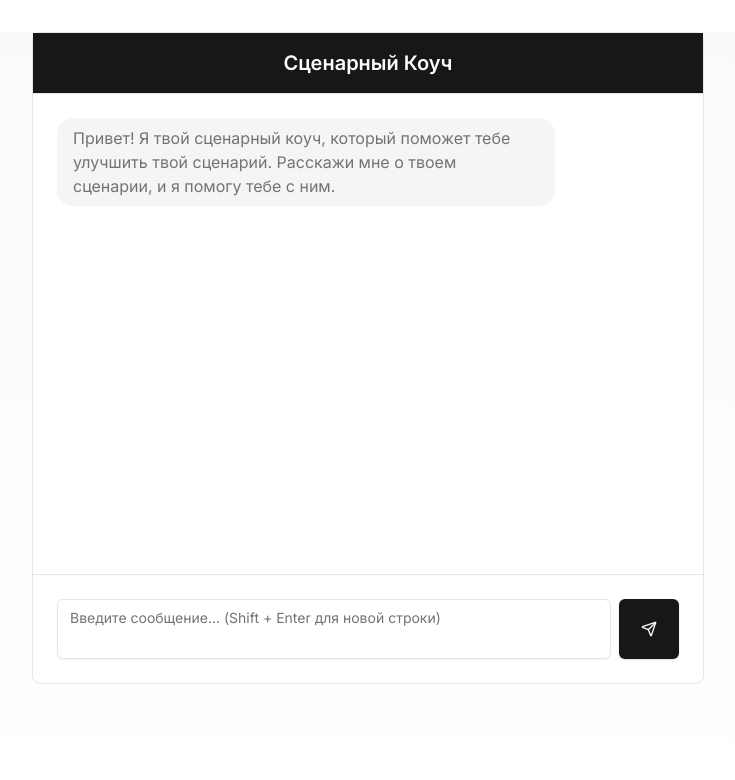
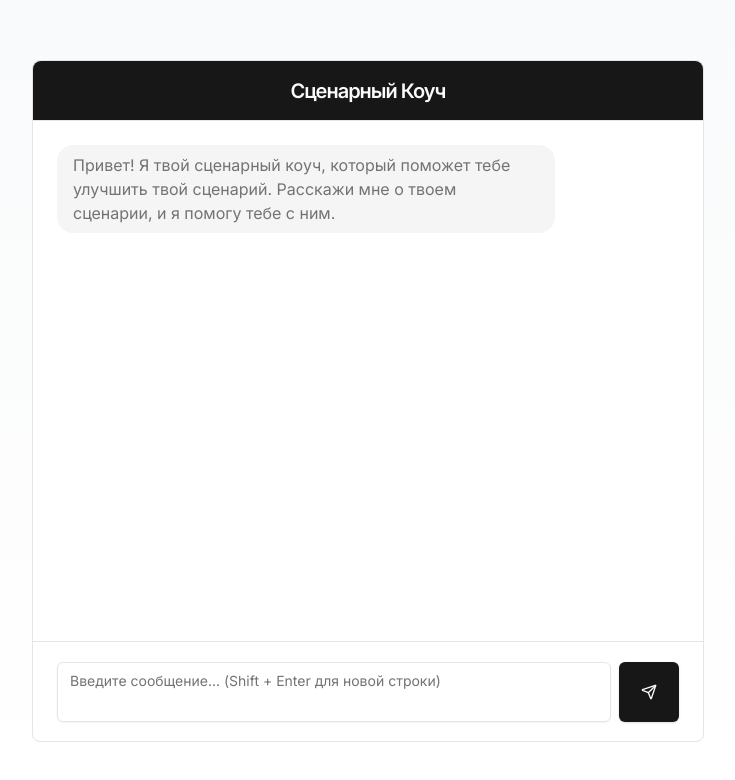
Before and after one commit to Lobovoestecklo/yasno-next, a Next.js app: page / in a window 1280 px wide. Shown: the top 780 px of the page, without its empty margins (272-1007 px from the left). Built offline with nearby package versions, Linux system fonts and the light colour scheme.

Commit message:
adjusted positioning

```diff
--- a/src/app/page.tsx
+++ b/src/app/page.tsx
@@ -28,15 +28,15 @@ export default function Home() {
   }
 
   return (
-    <div className="min-h-screen bg-gradient-to-b from-gray-50 to-white dark:from-gray-900 dark:to-gray-800">
-      <Card className="max-w-2xl mx-auto min-h-screen shadow-none border-0 rounded-none md:min-h-0 md:my-8 md:rounded-lg md:border">
-        <CardHeader className="border-b bg-primary px-6 py-4">
-          <h1 className="text-xl font-semibold text-primary-foreground text-center">
+    <div className="min-h-screen bg-gradient-to-b from-gray-50 to-white dark:from-gray-900 dark:to-gray-800 md:py-[60px]">
+      <Card className="max-w-2xl mx-auto min-h-screen shadow-none border-0 rounded-none md:min-h-0 md:rounded-lg md:border">
+        <CardHeader className="border-b bg-primary px-6 py-4 h-[60px] md:rounded-t-lg">
+          <h1 className="text-xl font-semibold text-primary-foreground text-center tracking-tighter">
             Сценарный Коуч
           </h1>
         </CardHeader>
 
-        <CardContent className="p-4 md:p-6 space-y-4 h-[60vh] overflow-y-auto">
+        <CardContent className="p-4 md:p-6 space-y-4 h-[calc(100vh-160px)] md:h-[calc(100vh-280px)] overflow-y-auto">
           {messages.map((msg, index) => (
             <div
               key={msg.id}
@@ -54,8 +54,8 @@ export default function Home() {
           ))}
         </CardContent>
 
-        <CardFooter className="border-t p-4 md:p-6">
-          <form onSubmit={sendMessage} className="flex w-full gap-2">
+        <CardFooter className="border-t p-4 h-[100px] md:p-6">
+          <form onSubmit={sendMessage} className="flex w-full gap-2 items-center">
             <Textarea
               value={input}
               onChange={(e) => setInput(e.target.value)}
@@ -73,42 +73,4 @@ export default function Home() {
       </Card>
     </div>
   )
-
-  return (
-    <div className={styles.container}>
-      <div className={styles.chatHeader}>
-        <h1>Сценарный Коуч</h1>
-      </div>
-      <div className={styles.chatBody}>
-        {messages.map((msg) => (
-          <div
-            key={msg.id}
-            className={`${styles.message} ${msg.role === "user" ? styles.userMessage : styles.botMessage}`}
-          >
-            <div className={styles.sender}>
-              {msg.role === "user" ? "Вы" : "Бот"}
-            </div>
-            <div>{msg.content}</div>
-          </div>
-        ))}
-      </div>
-      <div className={styles.chatFooter}>
-        <input
-          className={styles.input}
-          type="text"
-          value={input}
-          onChange={(e) => setInput(e.target.value)}
-          placeholder="Введите сообщение..."
-          disabled={isStreaming}
-        />
-        <button
-          className={styles.button}
-          onClick={sendMessage}
-          disabled={isStreaming}
-        >
-          Отправить
-        </button>
-      </div>
-    </div>
-  )
 }
```
